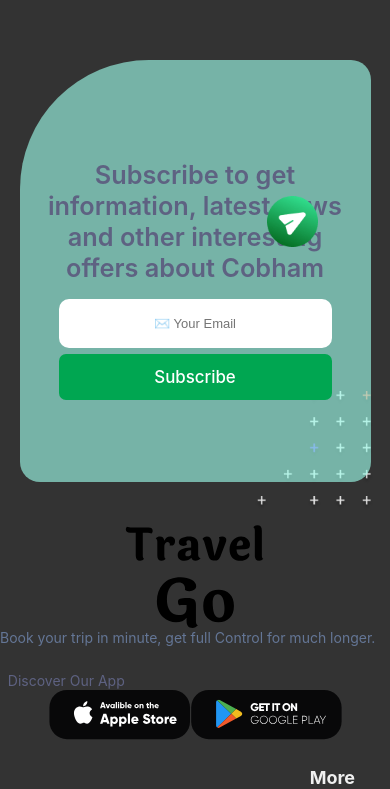
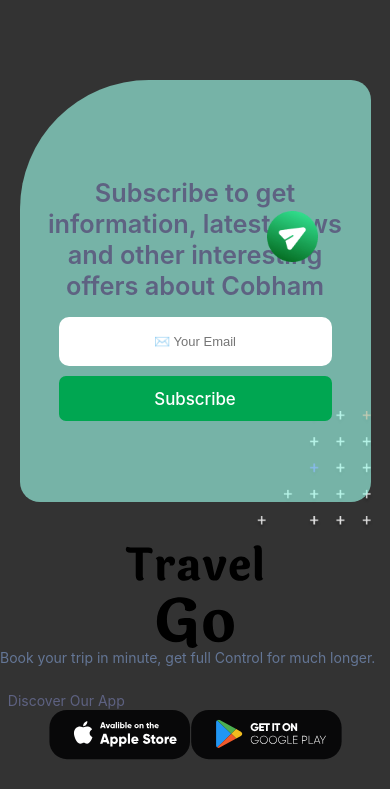
Before and after one commit to YooCoder17/travel_react, a React (Create React App) app: page / in a window 390 px wide. Shown: the part 6348-7137 px from the top of the page. Built offline with nearby package versions, Linux system fonts and the light colour scheme.

Commit message:
made reviews responsive but i figured a carousel has already been added so thanks but no thanks

```diff
--- a/src/components/Component.js
+++ b/src/components/Component.js
@@ -15,7 +15,7 @@ import Footer from './Footer';
 
 function Component() {
   return (
-    <div className="App">
+    <div className="App">1
       <Navbar />
       <Cover />
       <Service />
--- a/src/components/Subscription.js
+++ b/src/components/Subscription.js
@@ -24,7 +24,9 @@ const Container = styled.div`
     width: 100vw;
     display: flex;
     justify-content: center;
-    align-items: center;
+    align-items: center;@media (max-width: 480px) {
+      overflow: hidden;
+    }
 
 `
 
@@ -60,7 +62,7 @@ const TopDecor = styled.img`
     height: 6vh;
     right: 18.5vw;
     @media (max-width: 480px) {
-      margin-top: -100px;
+      margin-top: -110px;
     }
 `
 
@@ -112,6 +114,6 @@ const Button = styled.a`
     width: 100%;
     text-align: center;
     margin-left: 0;
-    margin-top: .4rem
+    margin-top: 10px;
   }
 `
```
